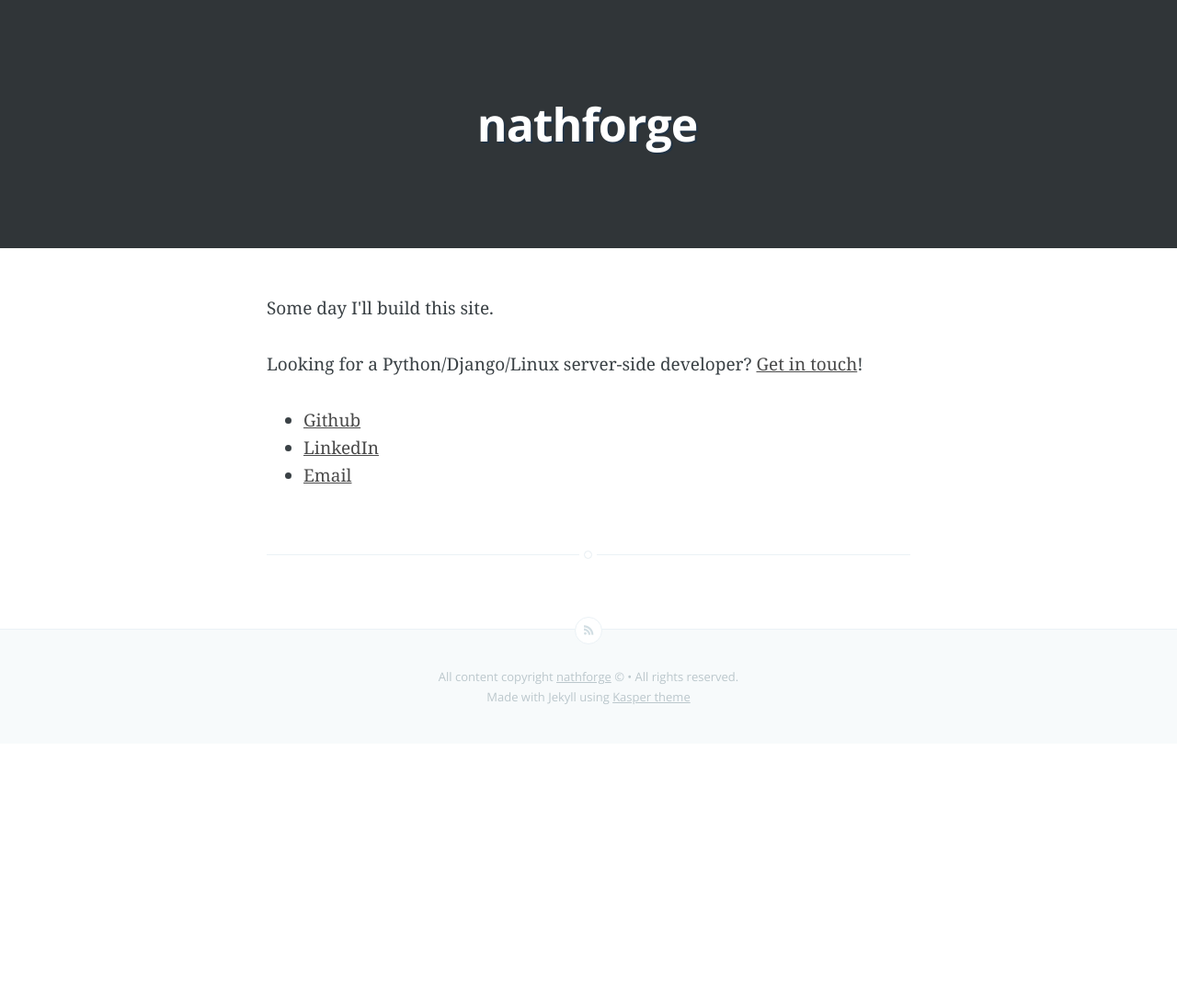
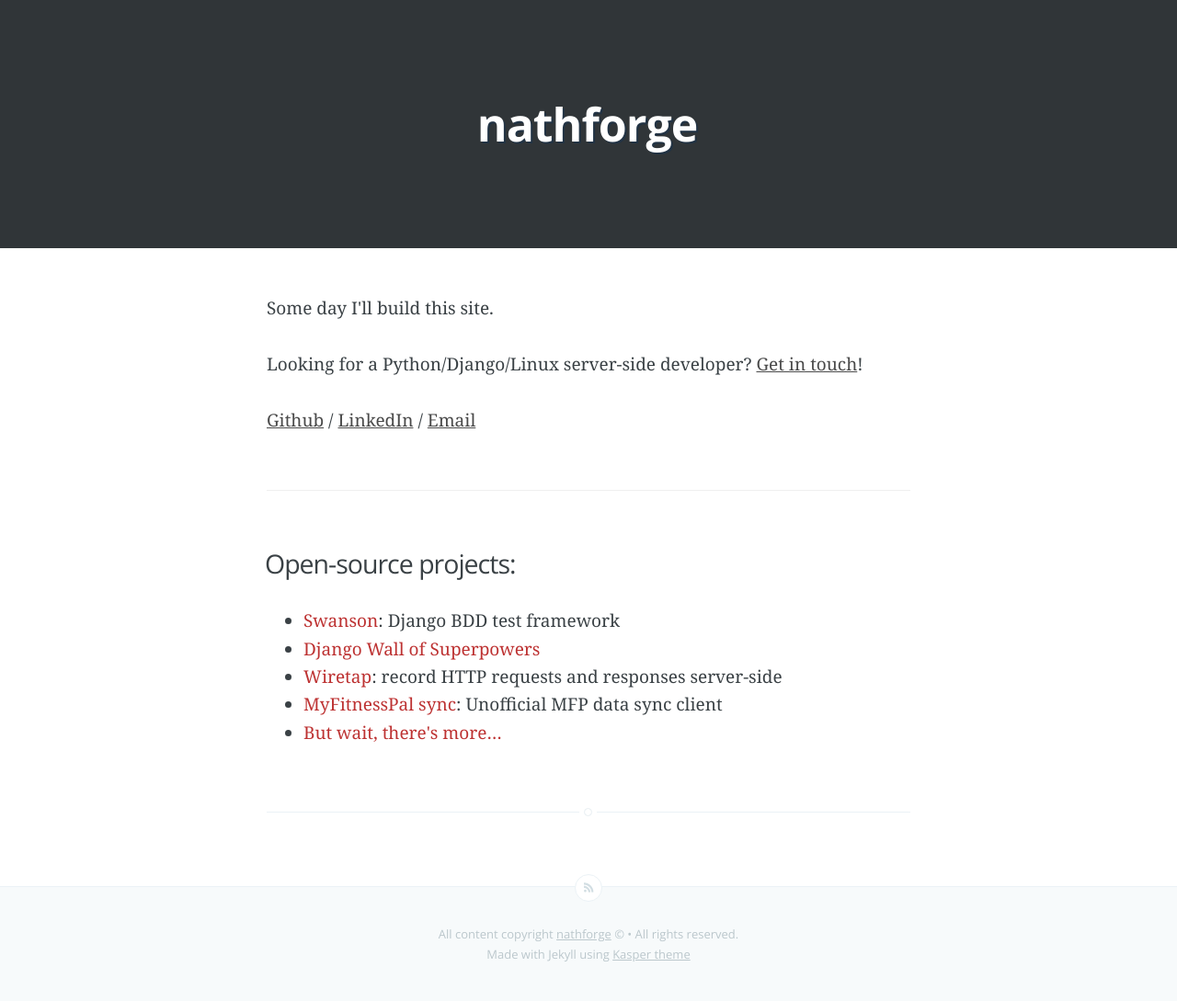
Before and after one commit to nathforge/nathforge.github.io, a Jekyll site: the page built from index.html, in a window 1280 px wide. Shown: the whole page at 92% size. Built offline with Jekyll 4.4.1, drawn with Linux system fonts in a browser that asks for light colours; Markdown is read by kramdown in place of the engine named in the settings; the list of posts is cut into pages by our own code; before the commit the page ends 900 px from its top, so only the background shows below that.

Commit message:
Link to open-source projects

```diff
--- a/index.html
+++ b/index.html
@@ -4,6 +4,10 @@ title: Home
 cover: false
 #about: 'about.html'
 ---
+
+<style>
+ul a { color: #BD3232; text-decoration: none; }
+</style>
 
 <header class="site-head" {% if page.cover %} style="background-image: url({{ page.cover }})"{% endif %}>
     <div class="vertical">
@@ -31,10 +35,19 @@ cover: false
             Looking for a Python/Django/Linux server-side developer?
             <a href="mailto:email@nreynolds.co.uk">Get in touch</a>!
         </p>
+        <p>
+            <a href="https://github.com/nathforge">Github</a> /
+            <a href="https://www.linkedin.com/profile/view?id=378757804">LinkedIn</a> /
+            <a href="mailto:email@nreynolds.co.uk">Email</a>
+        </p>
+        <hr>
+        <h2 style="font-weight: normal; font-size: 150%">Open-source projects:</h2>
         <ul>
-            <li><a href="https://github.com/nathforge">Github</a></li>
-            <li><a href="https://www.linkedin.com/profile/view?id=378757804">LinkedIn</a></li>
-            <li><a href="mailto:email@nreynolds.co.uk">Email</a></li>
+            <li><a href="https://github.com/nathforge/django-swanson">Swanson</a>: Django BDD test framework</li>
+            <li><a href="http://djangowos.com">Django Wall of Superpowers</a></li>
+            <li><a href="https://github.com/nathforge/django-wiretap">Wiretap</a>: record HTTP requests and responses server-side</li>
+            <li><a href="https://github.com/nathforge/myfitnesspal-sync">MyFitnessPal sync</a>: Unofficial MFP data sync client</li>
+            <li><a href="https://github.com/nathforge">But wait, there's more&hellip;</a></li>
         </ul>
     </article>
 
```
